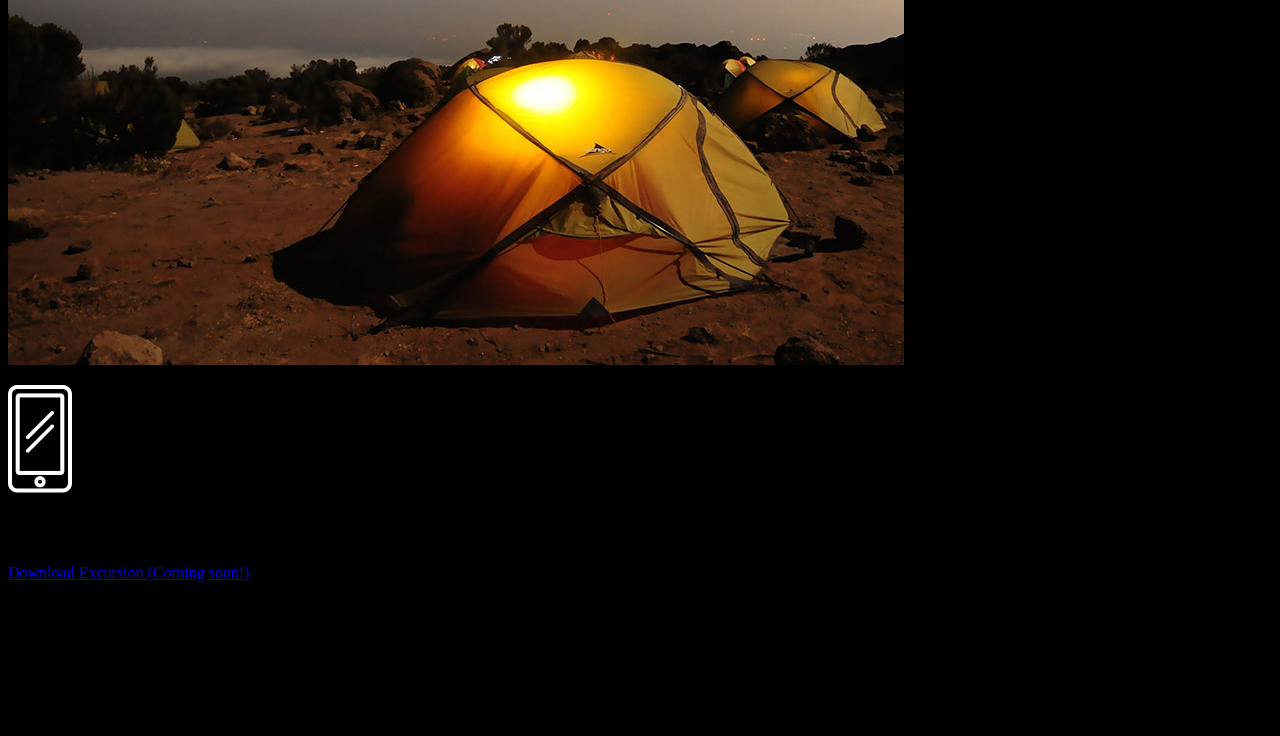
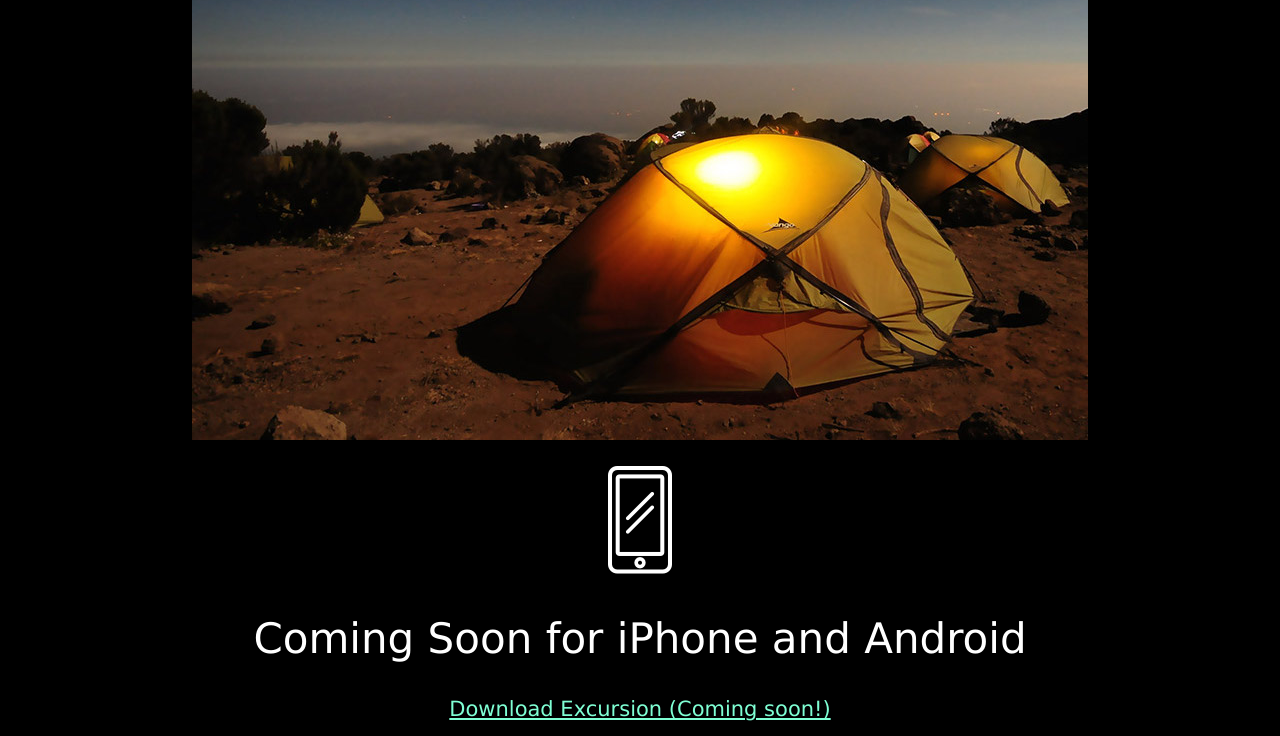
Before and after one commit to epstumpf/excursion, a plain HTML site: page index.html in a window 1280 px wide. Shown: the part 576-1312 px from the top of the page. Before the commit the page ends 1208 px from the top, so only its background shows below. Drawn offline with Linux system fonts and the light colour scheme.

Commit message:
Styling done

```diff
--- a/index.html
+++ b/index.html
@@ -7,12 +7,13 @@
   </head>
   <body>
     <h1>Discover hidden places in the world around you</h1>
-    <a href="#">Download Excursion (Coming soon!)</a>
-    <p>
+    <p class="link"><a href="#">Download Excursion (Coming soon!)</a></p>
+    <p class="video">
       <video
         src="resources/videos/excursion.mp4"
         muted="true"
-        autoplay="true">
+        autoplay="true"
+        loop="true">
       </video>
     </p>
     <h2>Your personal travel guide</h2>
@@ -20,7 +21,7 @@
     <p><img src="resources/images/camp.jpg" alt="camping photo"></p>
     <p><img src="resources/images/phone.png" alt="phone"></p>
     <h2>Coming Soon for iPhone and Android</h2>
-    <a href="#">Download Excursion (Coming soon!)</a>
-    <p>&copy; Excursion</p>
+    <p class="link"><a href="#">Download Excursion (Coming soon!)</a></p>
+    <p class="footer">&copy; Excursion</p>
   </body>
 </html>
--- a/resources/css/style.css
+++ b/resources/css/style.css
@@ -9,3 +9,31 @@ h1 {
  color: white;
  text-align: center;
 }
+
+a {
+  color: Aquamarine;
+  font-size: 16 pix;
+}
+
+.link, .video {
+  text-align: center;
+}
+
+h2 {
+  font-family: Verdana;
+  font-weight: 300;
+  font-size: 42px;
+  color: white;
+  text-align: center;
+}
+
+p {
+  font-family: Verdana;
+  font-size: 21px;
+  color: gray;
+  text-align: center;
+}
+
+.footer {
+  text-align: right;
+}
```
